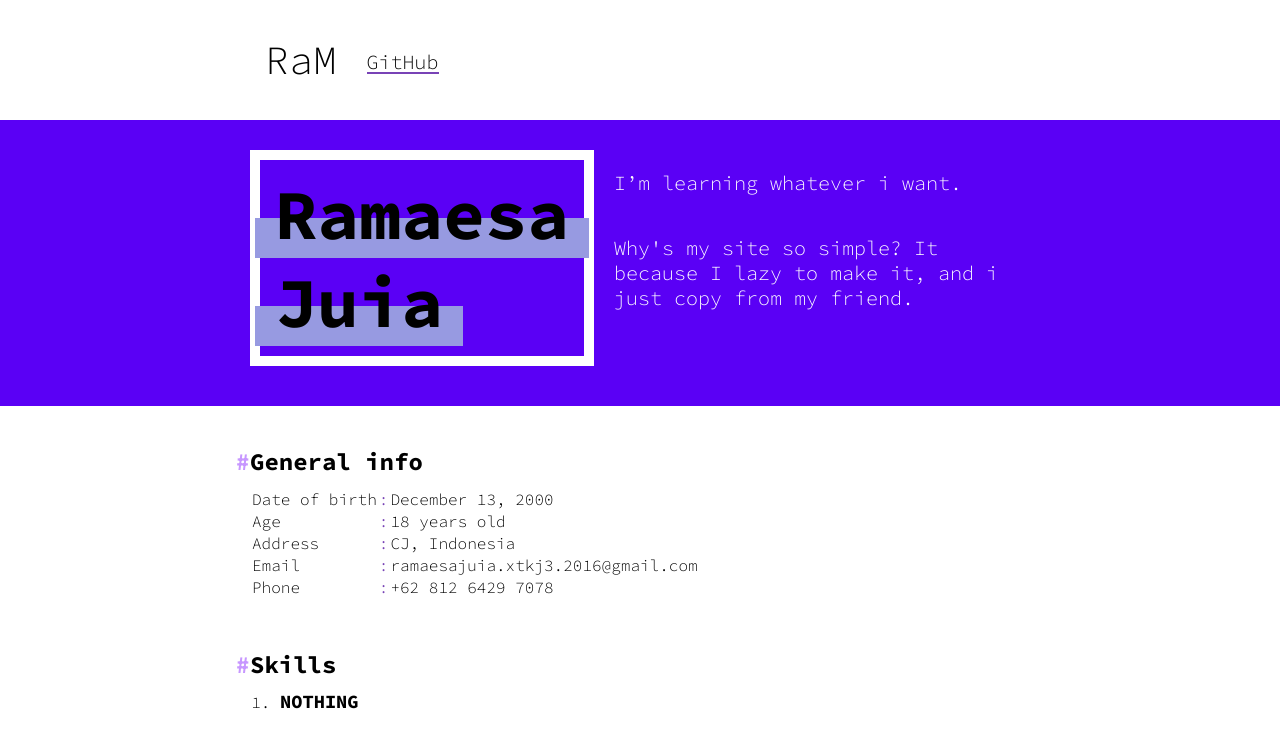
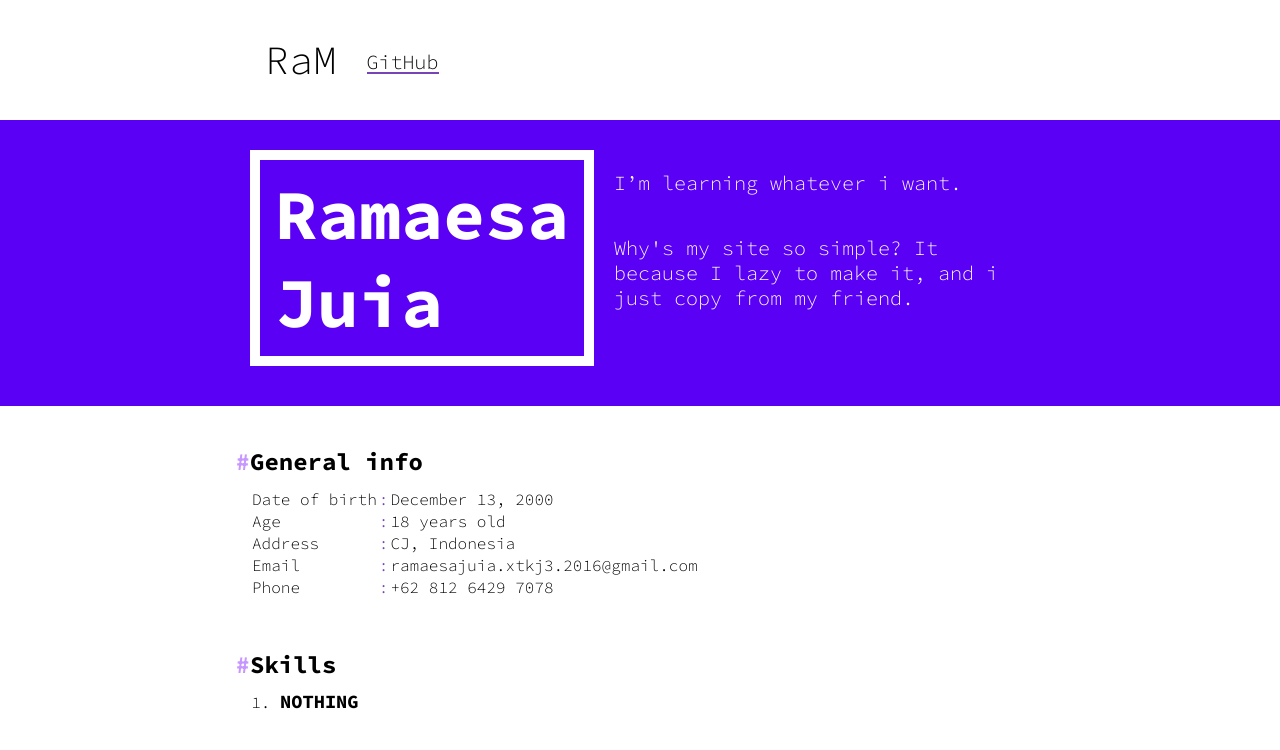
Before and after one commit to RamaesaJuia/Rama, a plain HTML site: page index.html in a window 1280 px wide. Shown: the top 750 px of the page. Drawn offline with Linux system fonts and the light colour scheme.

Commit message:
Update main.css

```diff
--- a/main.css
+++ b/main.css
@@ -106,9 +106,8 @@ header h1 {
   padding: 20px 5px;
 }
 header .underline {
-  color: black;
+  color: white;
   padding: 0 20px;
-  box-shadow: inset 0 -40px 0 0 #979AE1;
 }
 header p {
   font-size: 20px;
```
